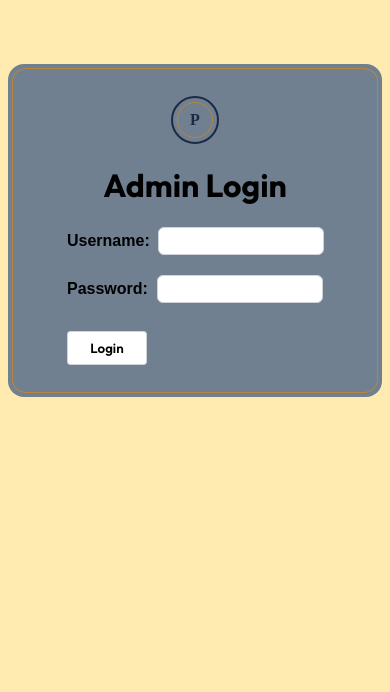
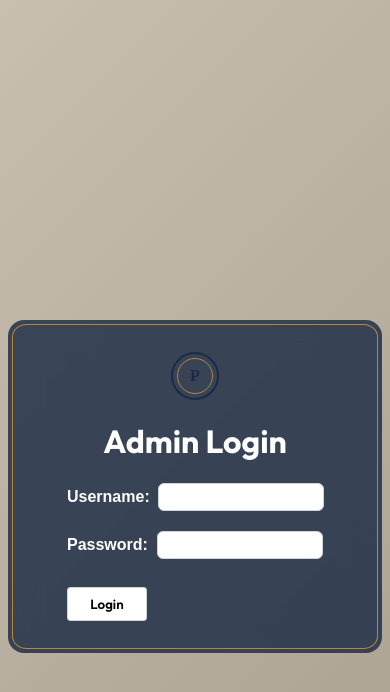
Before and after one commit to Verkiel-cmd/PRODUCTION_baranggay-registry, a website: page public/admin.html in a window 390 px wide. Drawn offline with Linux system fonts and the light colour scheme.

Commit message:
barangay UI design admin attempt 1

```diff
--- a/public/admin.css
+++ b/public/admin.css
@@ -10,7 +10,8 @@
   }
   body{
     overflow: hidden;
-    background-color: rgb(255, 234, 176);
+    /*background-color: rgb(255, 234, 176);*/
+    background:  linear-gradient(135deg, #c9bfb0 0%, #a89e8f 100%);
   }
   .capital{
     width:44px;
@@ -39,7 +40,12 @@
 */
 .admin-box{
   border-radius: 1rem;
-  background-color: slategray;
+  /*background-color: slategray;*/
+  background: rgba(28, 43, 69, 0.82 );
+  backdrop-filter: blur(1rem);
+  -webkit-backdrop-filter: blur(1rem);
+  box-shadow: 0 1rem, 1rem rgba(0, 0, 0, .25);
+  color: #fff;
   position: relative;
   justify-content: center;
   align-items: center;
@@ -78,8 +84,15 @@
   padding: 0.5rem;
   font-weight: 600;
   font-family: 'Outfit', sans-serif;
+  transition: all 0.5s ease-in-out;
+}
+.btn-bt:hover {
+  background-color: var(--gold);
+  color: #fff;
+  border-color: var(--gold);
 }
 h1{
+    color: #fff;
     font-family: 'Outfit', sans-serif;
     text-align: center;
 }
@@ -173,12 +186,17 @@ h1{
 @media (min-width: 300px) and (max-width: 500px) {
 .admin-box{
   border-radius: 1rem;
-  background-color: slategray;
+   /*background-color: slategray;*/
+  background: rgba(28, 43, 69, 0.82 );
+  backdrop-filter: blur(1rem);
+  -webkit-backdrop-filter: blur(1rem);
+  box-shadow: 0 1rem, 1rem rgba(0, 0, 0, .25);
+  color: #fff;
   position: relative;
   justify-content: center;
   align-items: center;
   max-width: 400px;
-  margin: 4rem auto;
+  margin: 20rem auto;
   padding: 2rem 0 1rem 0;
 }
 .inside-login {
```
